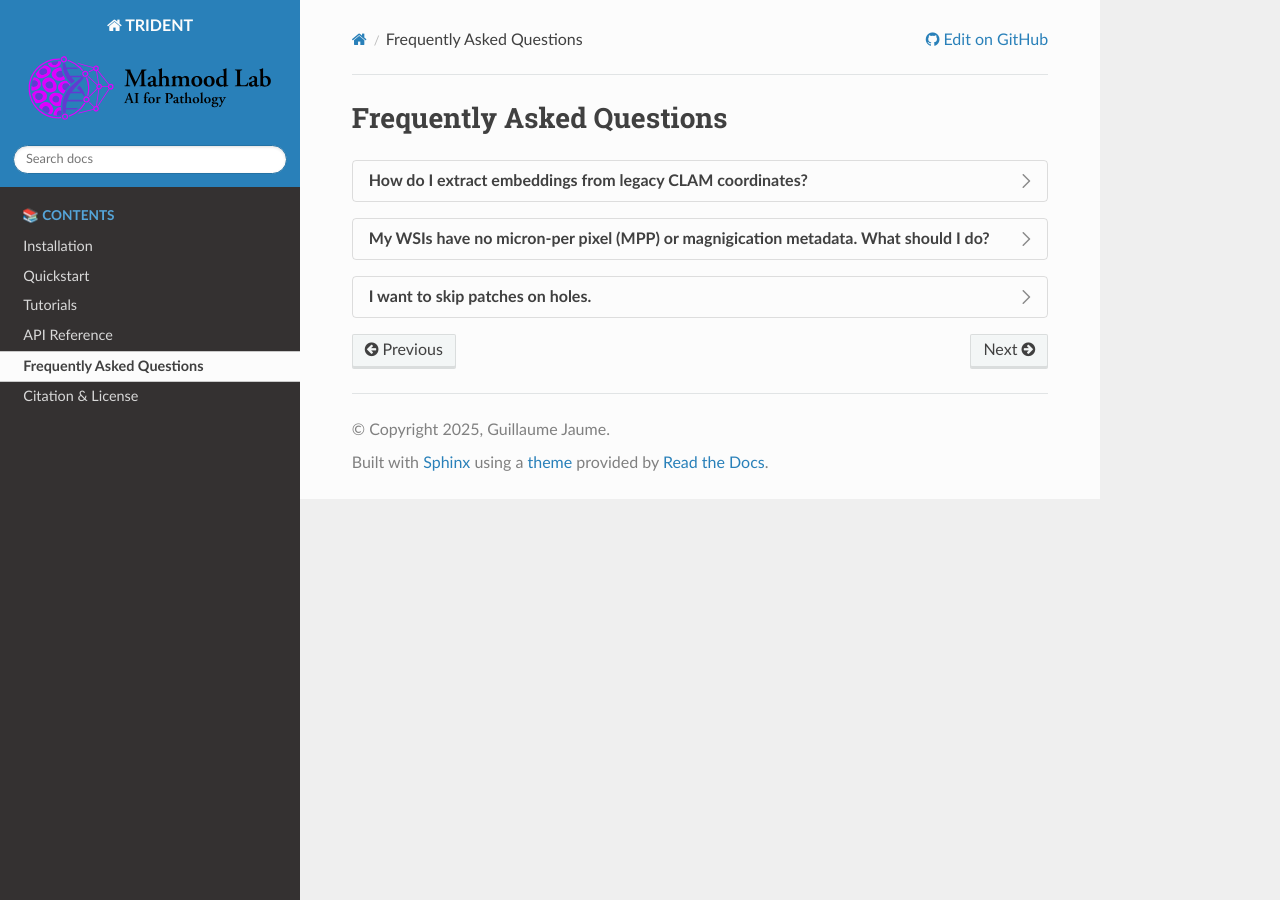
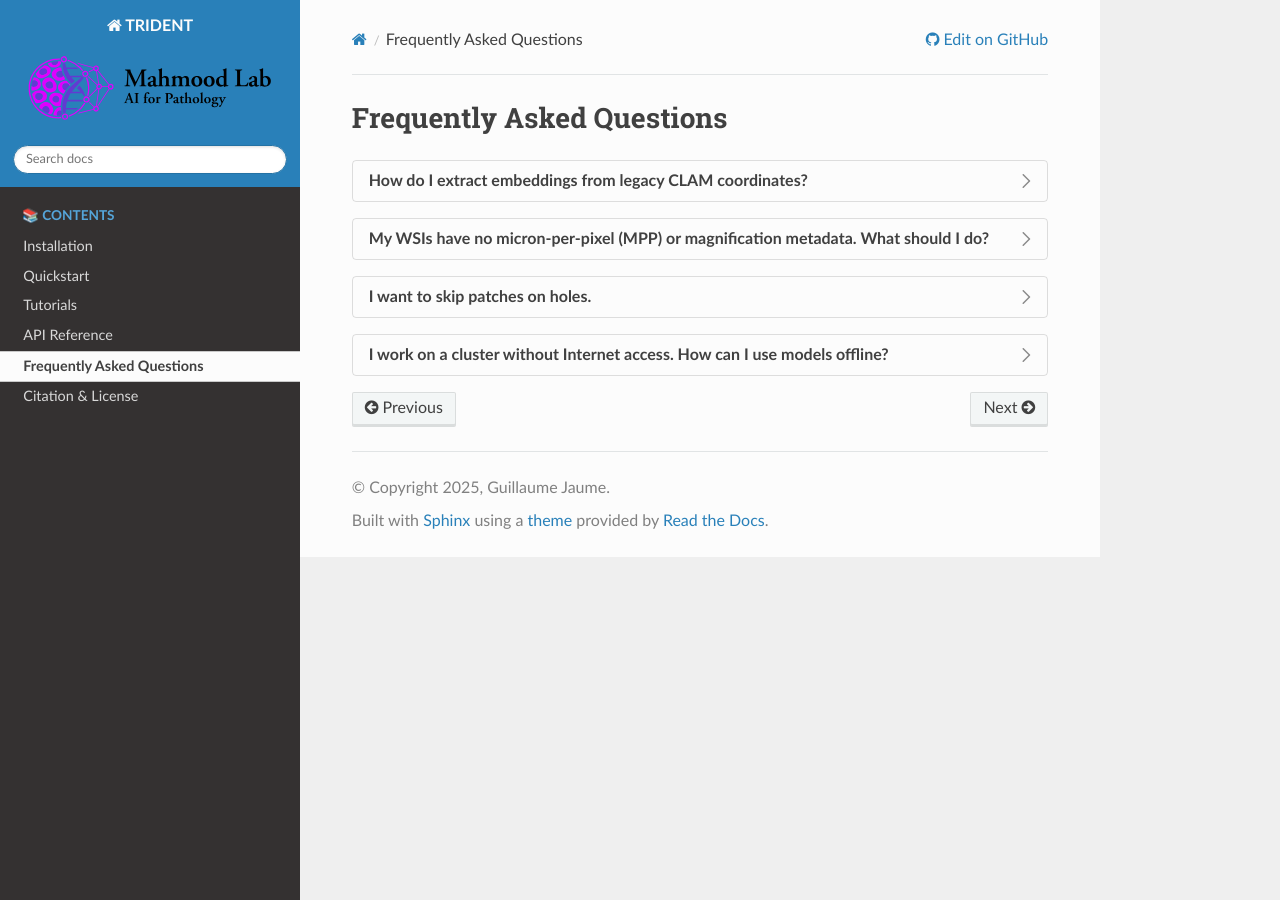
Before and after one commit to yousefkotp/TRIDENT, a Sphinx documentation site: the page built from docs/faq.rst, in a window 1280 px wide. Built offline with Sphinx 7.4.7 and the Read the Docs theme 3.1.0, drawn with Linux system fonts in a browser that asks for light colours; some of the changed lines change nothing that is shown.

Commit message:
docs: explain how to work wo internet

```diff
--- a/docs/faq.rst
+++ b/docs/faq.rst
@@ -10,7 +10,7 @@
       python run_batch_of_slides.py --task feat --wsi_dir wsis --job_dir legacy_dir --coords_dir extracted_coords --patch_encoder uni_v1
 
 
-.. dropdown:: **My WSIs have no micron-per pixel (MPP) or magnigication metadata. What should I do?**
+.. dropdown:: **My WSIs have no micron-per-pixel (MPP) or magnification metadata. What should I do?**
 
    PNGs and JPEGs do not store MPP metadata in the file itself. If you're working with such formats, passing a CSV via `--custom_list_of_wsis` is **required**. This CSV should include at least two columns: `wsi` and `mpp`.
 
@@ -31,4 +31,59 @@
 
 .. dropdown:: **I want to skip patches on holes.**
 
-   By default, TRIDENT includes all tissue patches (including holes). Use `--remove_holes` to exclude them. No recommended, as "holes" are often helping defining the tissue microenvironment.
+   By default, TRIDENT includes all tissue patches (including holes). Use `--remove_holes` to exclude them. Not recommended, as "holes" often help define the tissue microenvironment.
+
+
+.. dropdown:: **I work on a cluster without Internet access. How can I use models offline?**
+
+   You can use local checkpoint files by editing the model registry files in Trident. This allows you to cache or pre-download all necessary models for both segmentation and patch encoding.
+
+   **1. Segmentation Models**
+
+   Update the segmentation model registry at:
+   `trident/segmentation_models/local_ckpts.json`
+
+   Example:
+
+   .. code-block:: json
+
+      {
+        "hest": "./ckpts/trident/deeplabv3_seg_v4.ckpt",
+        "grandqc": "./ckpts/trident/Tissue_Detection_MPP10.pth",
+        "grandqc_artifact": "./ckpts/trident/GrandQC_MPP1_state_dict.pth"
+      }
+
+   **2. Patch Encoder Models**
+
+   Update the patch encoder model registry at:
+   `trident/patch_encoder_models/local_ckpts.json`
+
+   Example:
+
+   .. code-block:: json
+
+      {
+        "conch_v1": "./ckpts/conch_patch_encoder/pytorch_model.bin",
+        "uni_v1": "./ckpts/uni_patch_encoder/pytorch_model.bin",
+        "uni_v2": "./ckpts/uni2_patch_encoder/pytorch_model.bin",
+        "ctranspath": "./ckpts/ctranspath_patch_encoder/CHIEF_CTransPath.pth",
+        "phikon": "./ckpts/phikon_patch_encoder/pytorch_model.bin",
+        "resnet50": "./ckpts/resnet_patch_encoder/pytorch_model.bin",
+        "gigapath": "./ckpts/gigapath_patch_encoder/pytorch_model.bin",
+        "virchow": "./ckpts/virchow_patch_encoder/pytorch_model.bin",
+        "virchow2": "./ckpts/virchow2_patch_encoder/pytorch_model.bin",
+        "hoptimus0": "./ckpts/hoptimus0_patch_encoder/pytorch_model.bin",
+        "hoptimus1": "./ckpts/hoptimus1_patch_encoder/pytorch_model.bin",
+        "phikon_v2": "./ckpts/phikon-v2_patch_encoder/model.safetensors",
+        "kaiko-vitb8": "./ckpts/kaiko_vitb8_patch_encoder/model.safetensors",
+        "kaiko-vitb16": "./ckpts/kaiko_vitb16_patch_encoder/model.safetensors",
+        "kaiko-vits8": "./ckpts/kaiko_vits8_patch_encoder/model.safetensors",
+        "kaiko-vits16": "./ckpts/kaiko_vits16_patch_encoder/model.safetensors",
+        "kaiko-vitl14": "./ckpts/kaiko_vitl14_patch_encoder/model.safetensors",
+        "lunit-vits8": "./ckpts/lunit_patch_encoder/model.safetensors",
+        "conch_v15": "./ckpts/conchv1_5_patch_encoder/pytorch_model_vision.bin"
+      }
+
+   **3. Alternative Option**
+
+   You can also directly pass a local checkpoint path at runtime using the `--patch_encoder_ckpt_path` argument in `run_batch_of_slides.py`.
```
